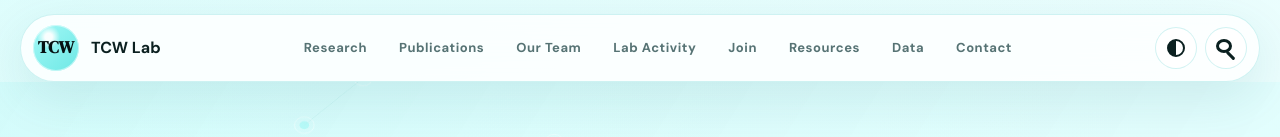
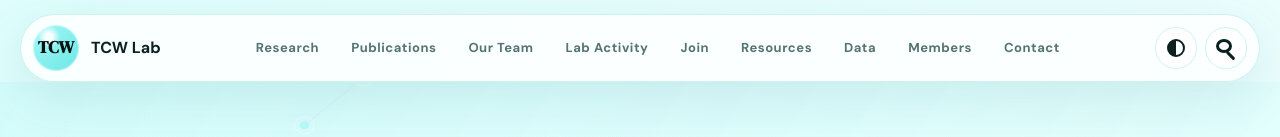
Before and after one commit to perhapsstrawberries/tcw-lab-website, a website: page index.html in a window 1280 px wide. Shown: the top 137 px of the page. Drawn offline with nearby package versions, Linux system fonts and the light colour scheme.

Commit message:
Update navigation links in index.html

```diff
--- a/index.html
+++ b/index.html
@@ -17,7 +17,7 @@
       </span>
     </a>
     <button class="nav-toggle" type="button" aria-expanded="false" aria-controls="nav-menu"><span></span><span></span><span></span><b>Menu</b></button>
-    <nav class="nav-menu" id="nav-menu" aria-label="Primary navigation"><a class="" href="research-programs/">Research</a><a class="" href="publications/">Publications</a><a class="" href="ourteam/">Our Team</a><a class="" href="ourteam/activity/">Lab Activity</a><a class="" href="talent-aquisition/">Join</a><a class="" href="resources/">Resources</a><a class="" href="data/">Data</a><a class="" href="contact/">Contact</a></nav>
+    <nav class="nav-menu" id="nav-menu" aria-label="Primary navigation"><a class="" href="research-programs/">Research</a><a class="" href="publications/">Publications</a><a class="" href="ourteam/">Our Team</a><a class="" href="ourteam/activity/">Lab Activity</a><a class="" href="talent-aquisition/">Join</a><a class="" href="resources/">Resources</a><a class="" href="data/">Data</a><a class="" href="member/">Members</a><a class="" href="contact/">Contact</a></nav>
     <div class="nav-actions">
       <button class="theme-toggle" type="button" aria-label="Toggle dark mode"><span></span></button>
       <button class="search-toggle" type="button" aria-expanded="false" aria-controls="site-search" aria-label="Search site"></button>
```
